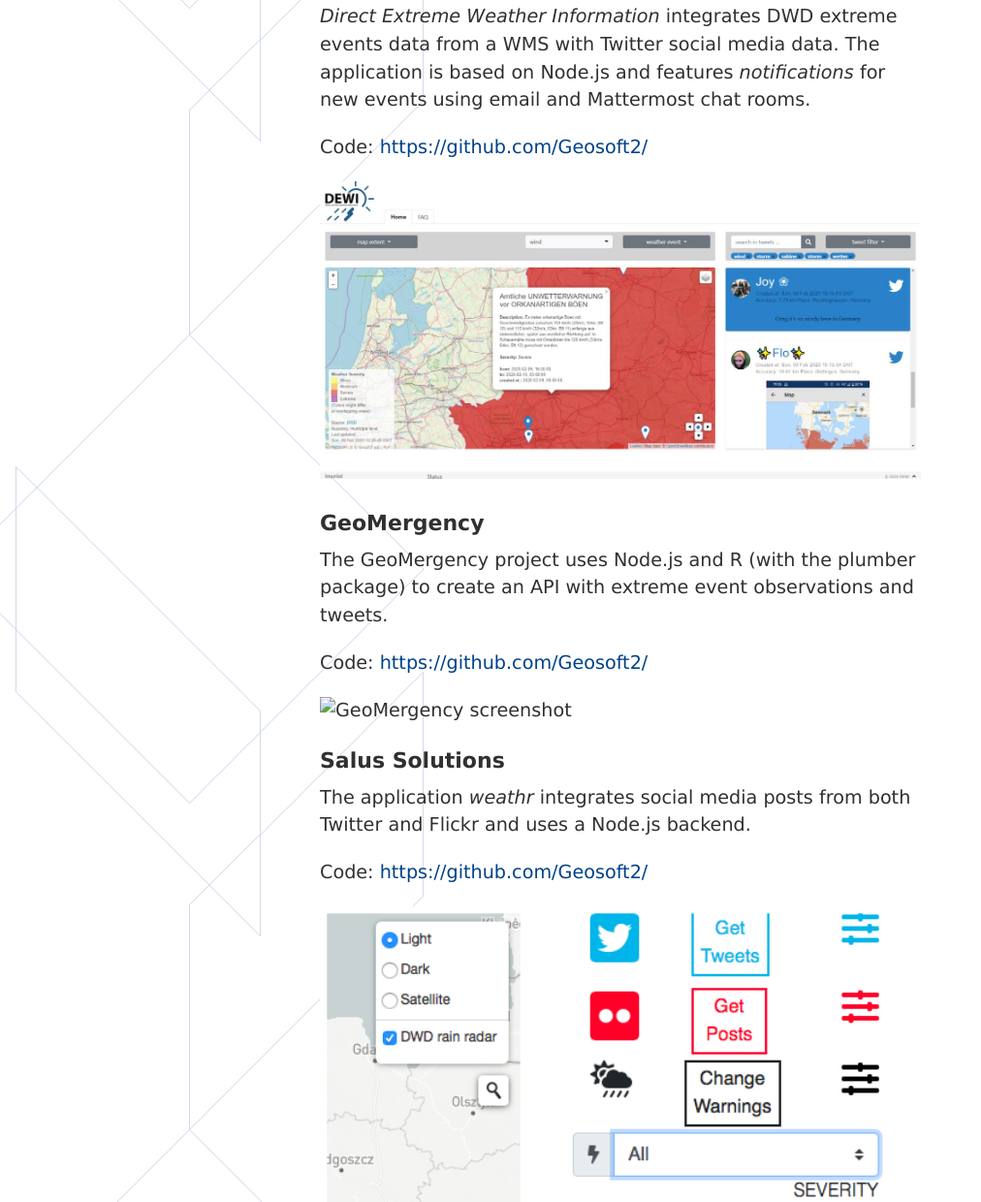
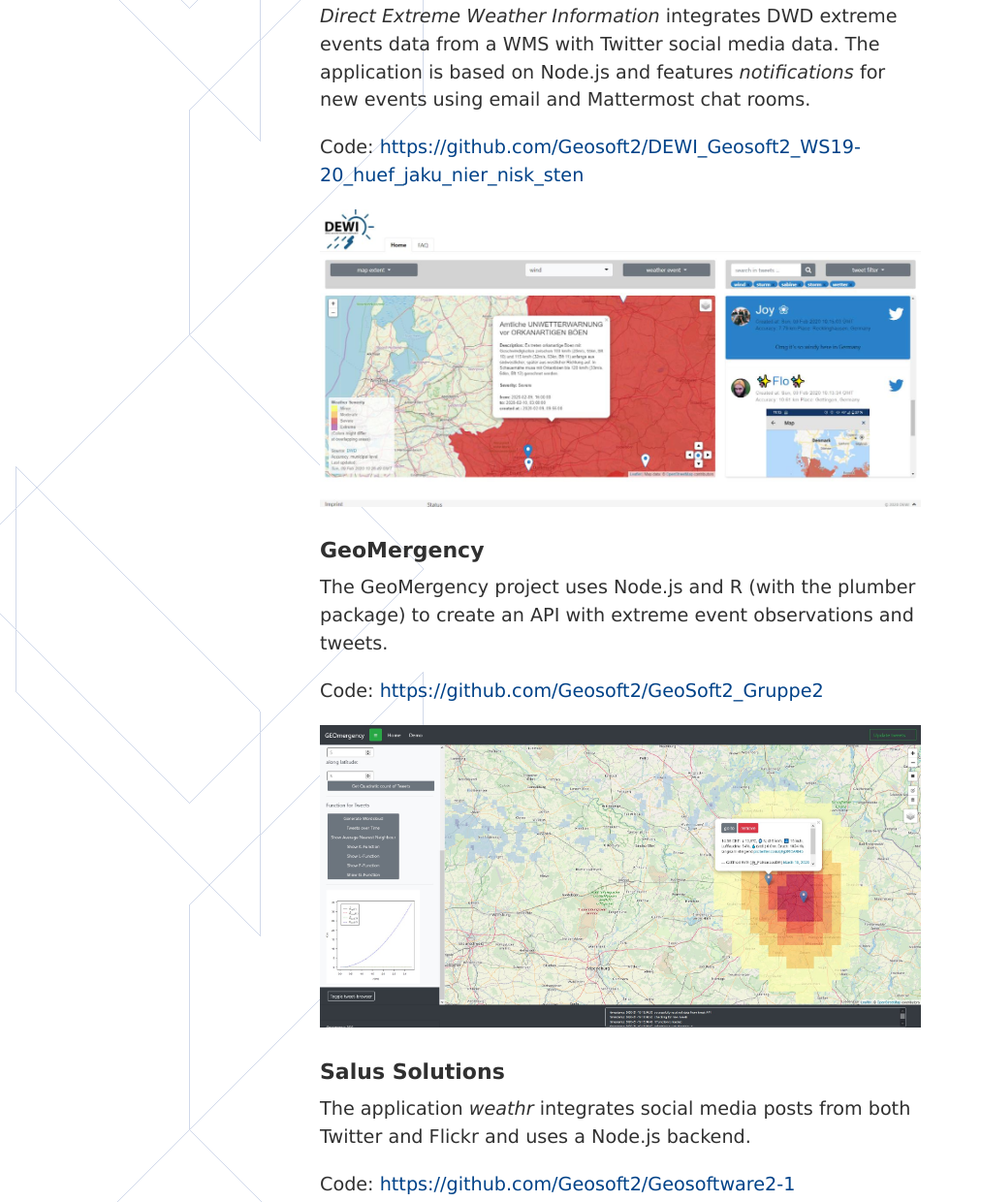
Before and after one commit to Geosoft2/geosoft2.github.io, a plain HTML site: page 2019.html in a window 1280 px wide. Shown: the part 1272-2512 px from the top of the page at 97% size, without its empty margins (0-1012 px from the left). Drawn offline with Linux system fonts and the light colour scheme; a web font is replaced by a local one.

Commit message:
add missing screenshot of 2019, add project links

```diff
--- a/2019.html
+++ b/2019.html
@@ -53,7 +53,7 @@
           <em>Direct Extreme Weather Information</em> integrates DWD extreme events data from a WMS with Twitter social media data.
           The application is based on Node.js and features <em>notifications</em> for new events using email and Mattermost chat rooms.
         </p>
-        <p>Code: <a href="https://github.com/Geosoft2/">https://github.com/Geosoft2/</a>
+        <p>Code: <a href="https://github.com/Geosoft2/DEWI_Geosoft2_WS19-20_huef_jaku_nier_nisk_sten">https://github.com/Geosoft2/DEWI_Geosoft2_WS19-20_huef_jaku_nier_nisk_sten</a>
         </p>
         <p>
           <img alt="DEWI screenshot" src="images/dewi.png" width="100%" />
@@ -63,17 +63,17 @@
         <p>
           The GeoMergency project uses Node.js and R (with the plumber package) to create an API with extreme event observations and tweets.
         </p>
-        <p>Code: <a href="https://github.com/Geosoft2/">https://github.com/Geosoft2/</a>
+        <p>Code: <a href="https://github.com/Geosoft2/GeoSoft2_Gruppe2">https://github.com/Geosoft2/GeoSoft2_Gruppe2</a>
         </p>
         <p>
-          <img alt="GeoMergency screenshot" src="images/.png" width="100%" />
+          <img alt="GeoMergency screenshot" src="images/geomergency.jpg" width="100%" />
         </p>
 
         <h2>Salus Solutions</h2>
         <p>
           The application <em>weathr</em> integrates social media posts from both Twitter and Flickr and uses a Node.js backend.
         </p>
-        <p>Code: <a href="https://github.com/Geosoft2/">https://github.com/Geosoft2/</a>
+        <p>Code: <a href="https://github.com/Geosoft2/Geosoftware2-1">https://github.com/Geosoft2/Geosoftware2-1</a>
         </p>
         <p>
           <img alt="Salus screenshot" src="images/weathr.png" width="100%" />
@@ -81,7 +81,7 @@
 
         <h2>TwittStorm</h2>
         <p>TwittStorm uses a Node.js backend to integrate DWD severe weather data and Tweets into a map, which features animation of the recent period of time to see new posts appear.</p>
-        <p>Code: <a href="https://github.com/Geosoft2/">https://github.com/Geosoft2/</a>
+        <p>Code: <a href="https://github.com/Geosoft2/TwittStorm">https://github.com/Geosoft2/TwittStorm</a>
         </p>
         <p>
           <img alt="TwittStorm screenshot" src="images/twittstorm.png" width="100%" />
```
Also changed, not shown: images/geomergency.jpg (added).
